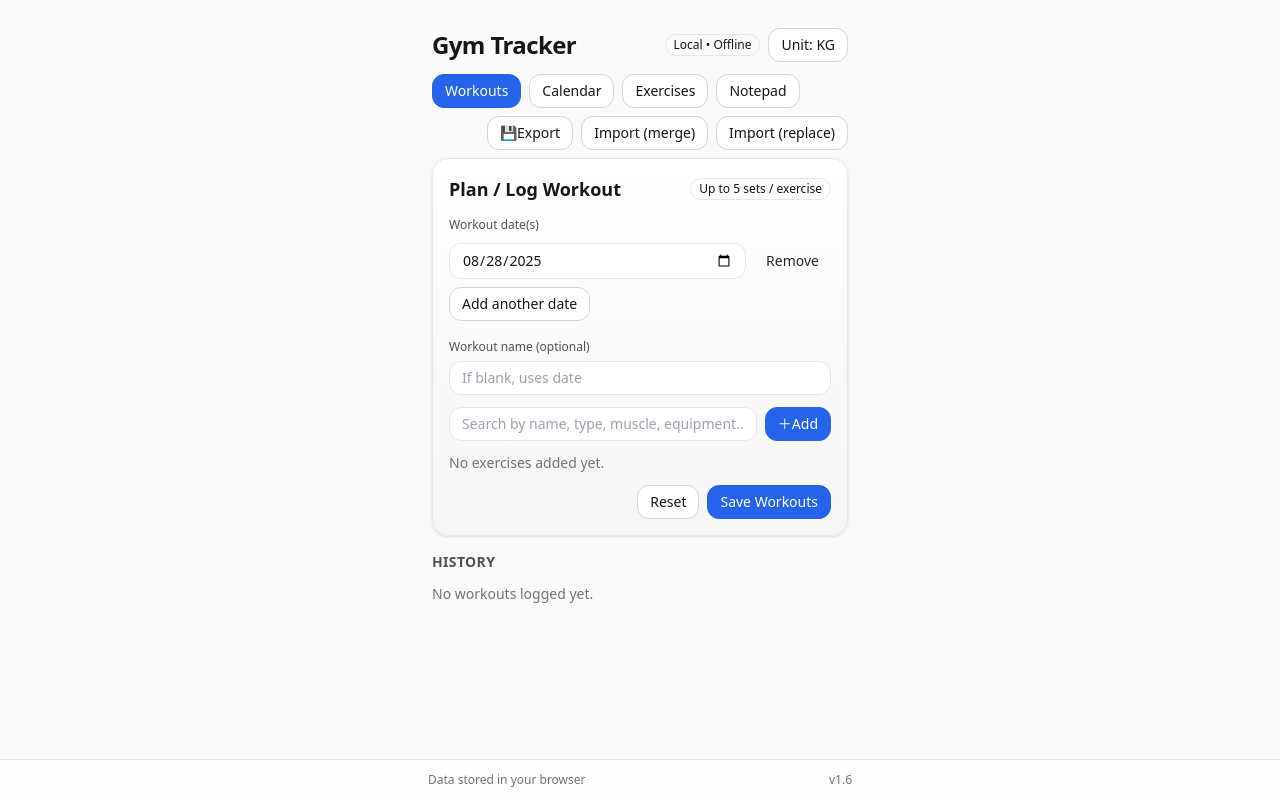
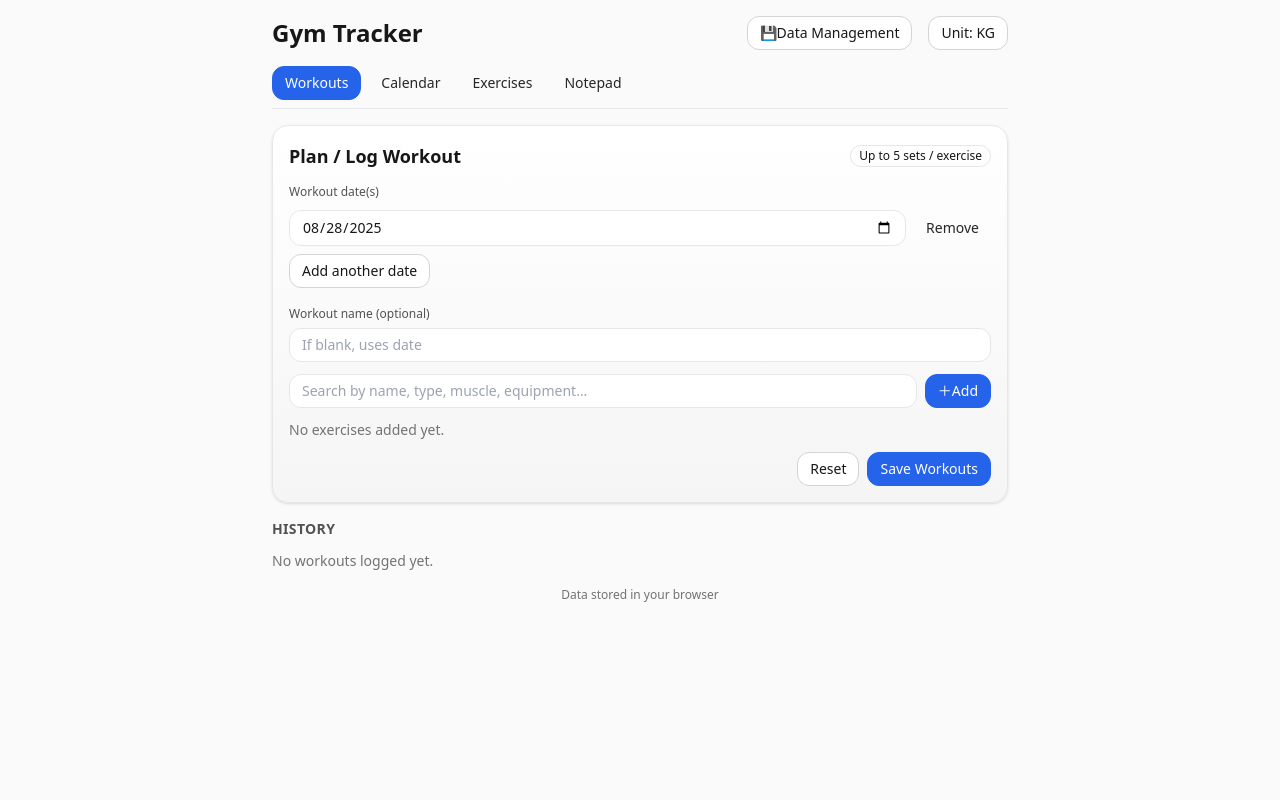
Before and after one commit to thinhdp/gym-tracker, a React (Vite) app: page / in a window 1280 px wide. Built offline with nearby package versions, Linux system fonts and the light colour scheme.

Commit message:
Update App.jsx

```diff
--- a/src/App.jsx
+++ b/src/App.jsx
@@ -1,81 +1,127 @@
 import React, { useEffect, useState } from "react";
-import "./index.css";
-import seedExercises from "./data/exercises_seed.json";
+import './index.css';
+import seedExercises from './data/exercises_seed.json';
+import { loadLS, saveLS, K_EX, K_WO } from './lib/storage';
+// Badge import removed because the Local/Offline indicator has been replaced by the data menu
+import { Button } from './components/ui/Button';
+import DataManagementMenu from './components/DataManagementMenu';
+import WorkoutPlanner from './components/WorkoutPlanner';
+import WorkoutHistory from './components/WorkoutHistory';
+import ExerciseManager from './components/ExerciseManager';
+import CalendarView from './components/CalendarView';
+import Notepad from './components/Notepad';
+import { ConfirmProvider } from './components/ConfirmDialog';
 
-import { loadLS, saveLS, K_EX, K_WO } from "./lib/storage";
-import { Badge } from "./components/ui/Badge";
-import { Button } from "./components/ui/Button";
-import ImportExportControls from "./components/ImportExportControls";
-import WorkoutPlanner from "./components/WorkoutPlanner";
-import WorkoutHistory from "./components/WorkoutHistory";
-import CalendarView from "./components/CalendarView";
-import ExerciseManager from "./components/ExerciseManager";
-import Notepad from "./components/Notepad";
+/**
+ * Main application component. Handles top‑level state for exercises and
+ * workouts, persists them to localStorage, and renders the various
+ * feature tabs (planner, calendar, exercises, notepad). A data
+ * management menu is provided in the header to consolidate export and
+ * import controls.
+ */
+export default function App() {
+  const [tab, setTab] = useState('workouts');
+  const [exercises, setExercises] = useState(() => loadLS(K_EX, seedExercises));
+  const [workouts, setWorkouts] = useState(() => loadLS(K_WO, []));
+  const [unit, setUnit] = useState('kg');
 
-export default function App() {
-  const [tab, setTab] = useState("workouts");
-  const [exercises, setExercises] = useState(()=> loadLS(K_EX, seedExercises));
-  const [workouts, setWorkouts] = useState(()=> loadLS(K_WO, []));
-  const [unit, setUnit] = useState("kg");
+  // Persist to localStorage when exercises/workouts change
+  useEffect(() => saveLS(K_EX, exercises), [exercises]);
+  useEffect(() => saveLS(K_WO, workouts), [workouts]);
 
-  useEffect(()=> saveLS(K_EX, exercises), [exercises]);
-  useEffect(()=> saveLS(K_WO, workouts), [workouts]);
-
-  useEffect(()=> {
+  // Derive lastWorkout info for exercises whenever workouts update
+  useEffect(() => {
     const latestByName = {};
-    for (const w of workouts) for (const ex of w.exercises||[]) {
+    for (const w of workouts) {
+      for (const ex of w.exercises || []) {
         if (!latestByName[ex.exerciseName] || latestByName[ex.exerciseName].date < w.date) {
           latestByName[ex.exerciseName] = { date: w.date, sets: ex.sets };
         }
       }
-    setExercises(prev=> prev.map(e=> ({
-      ...e, lastWorkout: latestByName[e.name] ? { date: latestByName[e.name].date, sets: latestByName[e.name].sets } : null
-    })));
+    }
+    setExercises((prev) =>
+      prev.map((e) => ({
+        ...e,
+        lastWorkout: latestByName[e.name]
+          ? { date: latestByName[e.name].date, sets: latestByName[e.name].sets }
+          : null,
+      }))
+    );
   }, [workouts, setExercises]);
 
   return (
-    <div className="min-h-screen w-full bg-neutral-50 text-neutral-900">
-      <div className="mx-auto max-w-md p-4 pb-24">
-        <header className="sticky top-0 z-10 bg-neutral-50">
-          <div className="flex items-center justify-between py-3">
-            <h1 className="text-2xl font-bold tracking-tight">Gym Tracker</h1>
-            <div className="flex items-center gap-2">
-              <Badge>Local • Offline</Badge>
-              <Button variant="secondary" onClick={()=> setUnit(u=> u==="kg" ? "lb" : "kg")}>Unit: {unit.toUpperCase()}</Button>
+    <ConfirmProvider>
+      <div className="max-w-3xl mx-auto p-4 space-y-4">
+        {/* Header */}
+        <div className="flex flex-col sm:flex-row sm:items-center sm:justify-between gap-2">
+          <h1 className="text-2xl font-bold">Gym&nbsp;Tracker</h1>
+          <div className="flex items-center gap-4">
+            {/* Replace the Local • Offline indicator with the data menu */}
+            <DataManagementMenu
+              exercises={exercises}
+              workouts={workouts}
+              setExercises={setExercises}
+              setWorkouts={setWorkouts}
+            />
+            <Button
+              variant="secondary"
+              onClick={() => setUnit((u) => (u === 'kg' ? 'lb' : 'kg'))}
+            >
+              Unit: {unit.toUpperCase()}
+            </Button>
           </div>
         </div>
-
-          <div className="flex gap-2 mb-2">
-            <Button variant={tab==="workouts" ? "primary" : "secondary"} onClick={()=>setTab("workouts")}>Workouts</Button>
-            <Button variant={tab==="calendar" ? "primary" : "secondary"} onClick={()=>setTab("calendar")}>Calendar</Button>
-            <Button variant={tab==="exercises" ? "primary" : "secondary"} onClick={()=>setTab("exercises")}>Exercises</Button>
-            <Button variant={tab==="notepad" ? "primary" : "secondary"} onClick={()=>setTab("notepad")}>Notepad</Button>
+        {/* Tab navigation */}
+        <div className="flex gap-2 border-b pb-2">
+          <Button variant={tab === 'workouts' ? 'primary' : 'ghost'} onClick={() => setTab('workouts')}>
+            Workouts
+          </Button>
+          <Button variant={tab === 'calendar' ? 'primary' : 'ghost'} onClick={() => setTab('calendar')}>
+            Calendar
+          </Button>
+          <Button variant={tab === 'exercises' ? 'primary' : 'ghost'} onClick={() => setTab('exercises')}>
+            Exercises
+          </Button>
+          <Button variant={tab === 'notepad' ? 'primary' : 'ghost'} onClick={() => setTab('notepad')}>
+            Notepad
+          </Button>
         </div>
-
-          <div className="flex justify-end mb-2">
-            <ImportExportControls exercises={exercises} workouts={workouts} setExercises={setExercises} setWorkouts={setWorkouts} />
-          </div>
-        </header>
-
-        <main className="mt-2">
-          {tab==="workouts" && (
+        {/* Main content */}
+        {tab === 'workouts' && (
           <>
-              <WorkoutPlanner exercises={exercises} setExercises={setExercises} workouts={workouts} setWorkouts={setWorkouts} unit={unit} onCreated={()=>setTab("workouts")} />
-              <WorkoutHistory workouts={workouts} setWorkouts={setWorkouts} exercises={exercises} setExercises={setExercises} unit={unit} />
+            <WorkoutPlanner
+              exercises={exercises}
+              setExercises={setExercises}
+              workouts={workouts}
+              setWorkouts={setWorkouts}
+              unit={unit}
+            />
+            <WorkoutHistory
+              workouts={workouts}
+              setWorkouts={setWorkouts}
+              exercises={exercises}
+              setExercises={setExercises}
+              unit={unit}
+            />
           </>
         )}
-          {tab==="calendar" && <CalendarView workouts={workouts} setWorkouts={setWorkouts} exercises={exercises} setExercises={setExercises} unit={unit} />}
-          {tab==="exercises" && <ExerciseManager exercises={exercises} setExercises={setExercises} workouts={workouts} unit={unit} />}
-          {tab==="notepad" && <Notepad />}
-        </main>
+        {tab === 'calendar' && (
+          <CalendarView workouts={workouts} />
+        )}
+        {tab === 'exercises' && (
+          <ExerciseManager
+            exercises={exercises}
+            setExercises={setExercises}
+            workouts={workouts}
+            unit={unit}
+          />
+        )}
+        {tab === 'notepad' && <Notepad />}
+        {/* Footer */}
+        <p className="text-center text-xs text-neutral-500">
+          Data stored in your browser
+        </p>
       </div>
-
-      <footer className="fixed inset-x-0 bottom-0 border-t bg-white/80">
-        <div className="mx-auto flex max-w-md items-center justify-between gap-2 p-3 text-xs text-neutral-500">
-          <span>Data stored in your browser</span>
-          <span>v1.6</span>
-        </div>
-      </footer>
-    </div>
+    </ConfirmProvider>
   );
 }
```
Lines whose indentation alone changed are shown as unchanged.
